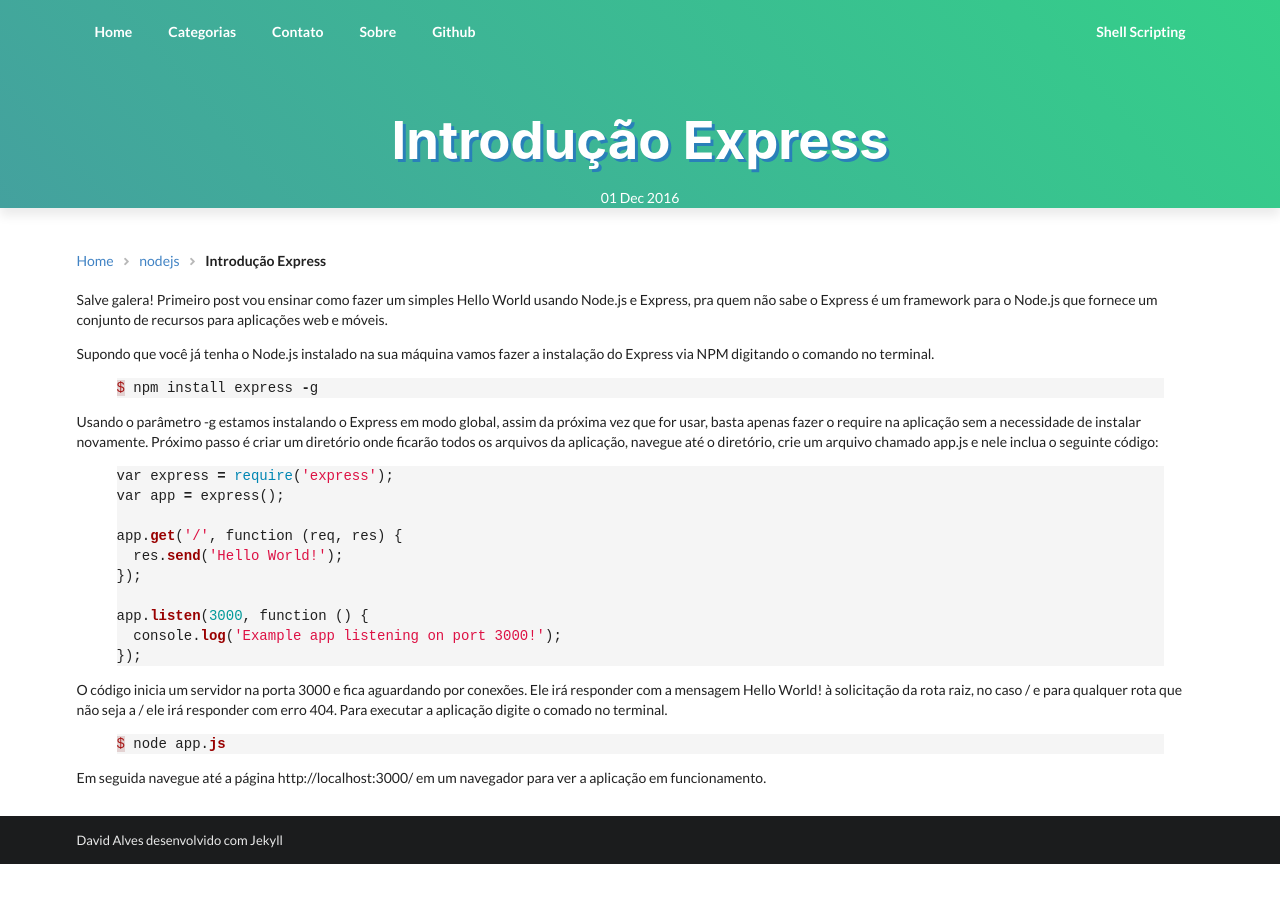
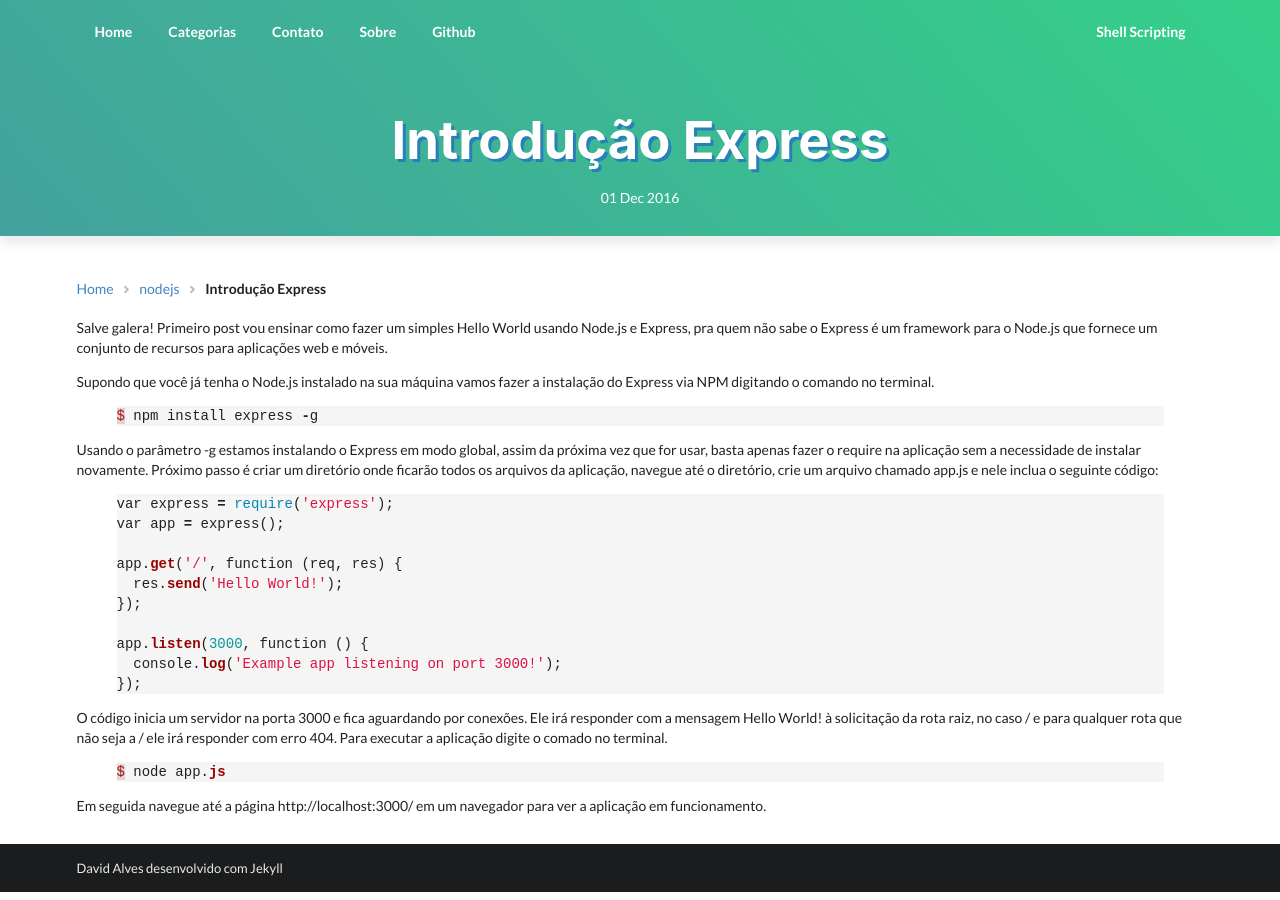
Before and after one commit to david27alves/david27alves.github.io, a Jekyll site: the page built from _posts/2016-12-01-introducao-express.markdown, in a window 1280 px wide. Built offline with Jekyll 4.4.1, drawn with Linux system fonts in a browser that asks for light colours.

Commit message:
Update style.css

```diff
--- a/css/style.css
+++ b/css/style.css
@@ -13,7 +13,7 @@ header {
 }
 
 .date-post {
-    margin-bottom: 2em;
+    padding-bottom: 2em;
 }
 
 .ui.secondary.menu .dropdown.item:hover, .ui.secondary.menu .link.item:hover, .ui.secondary.menu a.item:hover {
```
